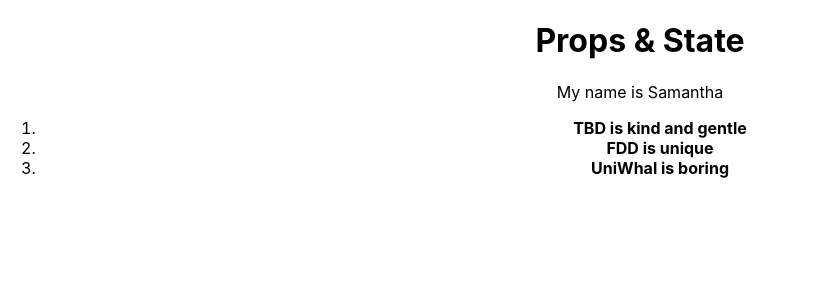
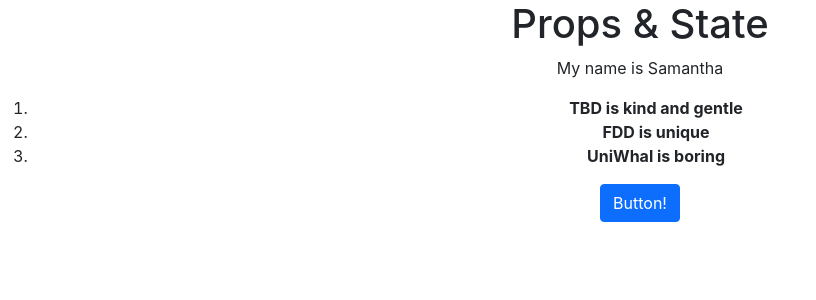
Before and after one commit to DeltaVCode-Demo/cr-301d10-demo2, a React (Create React App) app: page / in a window 1280 px wide. Shown: the top 300 px of the page, without its empty margins (0-816 px from the left). Built offline with nearby package versions, Linux system fonts and the light colour scheme.

Commit message:
Use a Bootstrap Button

```diff
--- a/src/App.js
+++ b/src/App.js
@@ -1,4 +1,5 @@
 import './App.css';
+import Button from 'react-bootstrap/Button';
 import Parent from './components/parent';
 
 function App() {
@@ -6,6 +7,7 @@
     <div className="App">
       <h1>Props & State</h1>
       <Parent />
+      <Button>Button!</Button>
     </div>
   );
 }
--- a/src/index.js
+++ b/src/index.js
@@ -1,5 +1,6 @@
 import React from 'react';
 import ReactDOM from 'react-dom';
+import 'bootstrap/dist/css/bootstrap.min.css';
 import './index.css';
 import App from './App';
 import reportWebVitals from './reportWebVitals';
```
